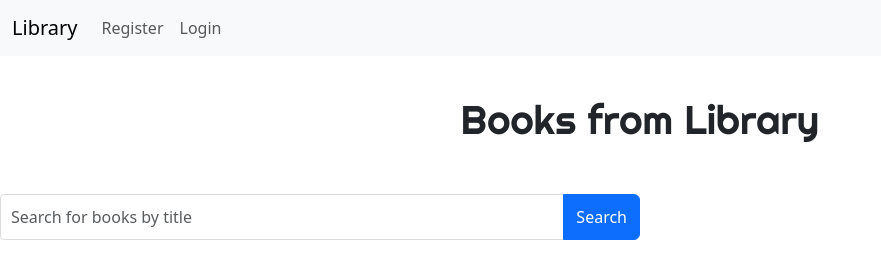
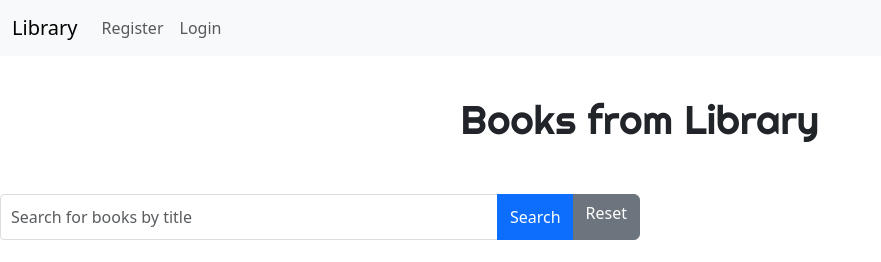
Before and after one commit to Odys6x/DataBase, a Flask app: page / in a window 1280 px wide. Shown: the top 262 px of the page, without its empty margins (0-881 px from the left). Run offline with Flask 3, Linux system fonts and the light colour scheme; data that the repository does not hold is empty.

Commit message:
reset search button

```diff
--- a/templates/index.html
+++ b/templates/index.html
@@ -2,11 +2,12 @@
 {% block body %}
 <h1 id="center">Books from Library</h1>
 
-<!-- Search form -->
+<!-- Search form with Reset button -->
 <form method="GET" action="{{ url_for('search_books') }}" class="mb-4">
     <div class="input-group">
         <input type="text" name="search" class="form-control" placeholder="Search for books by title" aria-label="Search for books" aria-describedby="button-search">
         <button class="btn btn-primary" type="submit" id="button-search">Search</button>
+        <a href="{{ url_for('index') }}" class="btn btn-secondary">Reset</a> <!-- Reset button -->
     </div>
 </form>
 
```
